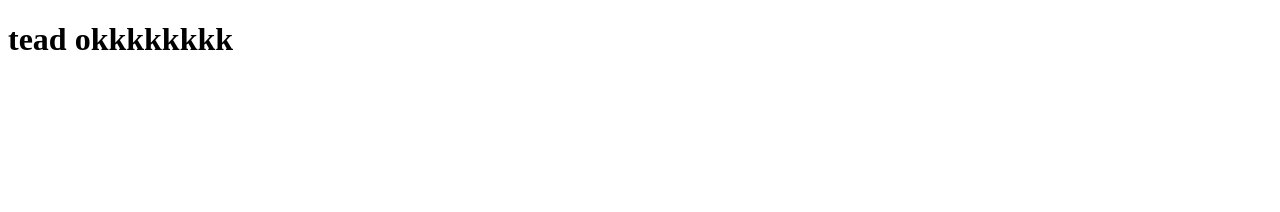
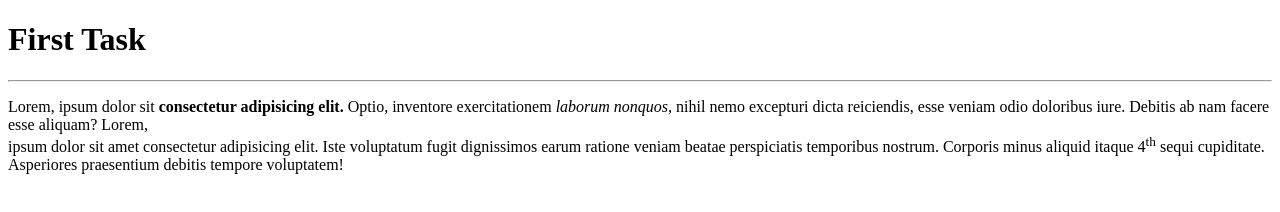
Before and after one commit to Muhammadahmedanis/first-html-website, a plain HTML site: page index.html in a window 1280 px wide. Drawn offline with Linux system fonts and the light colour scheme.

Commit message:
Update index.html

```diff
--- a/index.html
+++ b/index.html
@@ -6,6 +6,8 @@
     <title>Document</title>
 </head>
 <body>
-    <h1>tead okkkkkkkk</h1>
+    <h1>First Task</h1>
+    <hr/>
+    <p>Lorem, ipsum dolor sit <b>consectetur adipisicing elit.</b>  Optio, inventore exercitationem <i>laborum nonquos,</i> nihil nemo excepturi dicta reiciendis, esse veniam odio doloribus iure. Debitis ab nam facere esse aliquam? Lorem, <br/>ipsum dolor sit amet consectetur adipisicing elit. Iste voluptatum fugit dignissimos earum ratione veniam beatae perspiciatis temporibus nostrum. Corporis minus aliquid itaque 4<sup>th</sup> sequi cupiditate. Asperiores praesentium debitis tempore voluptatem! </p>
 </body>
 </html>
```
